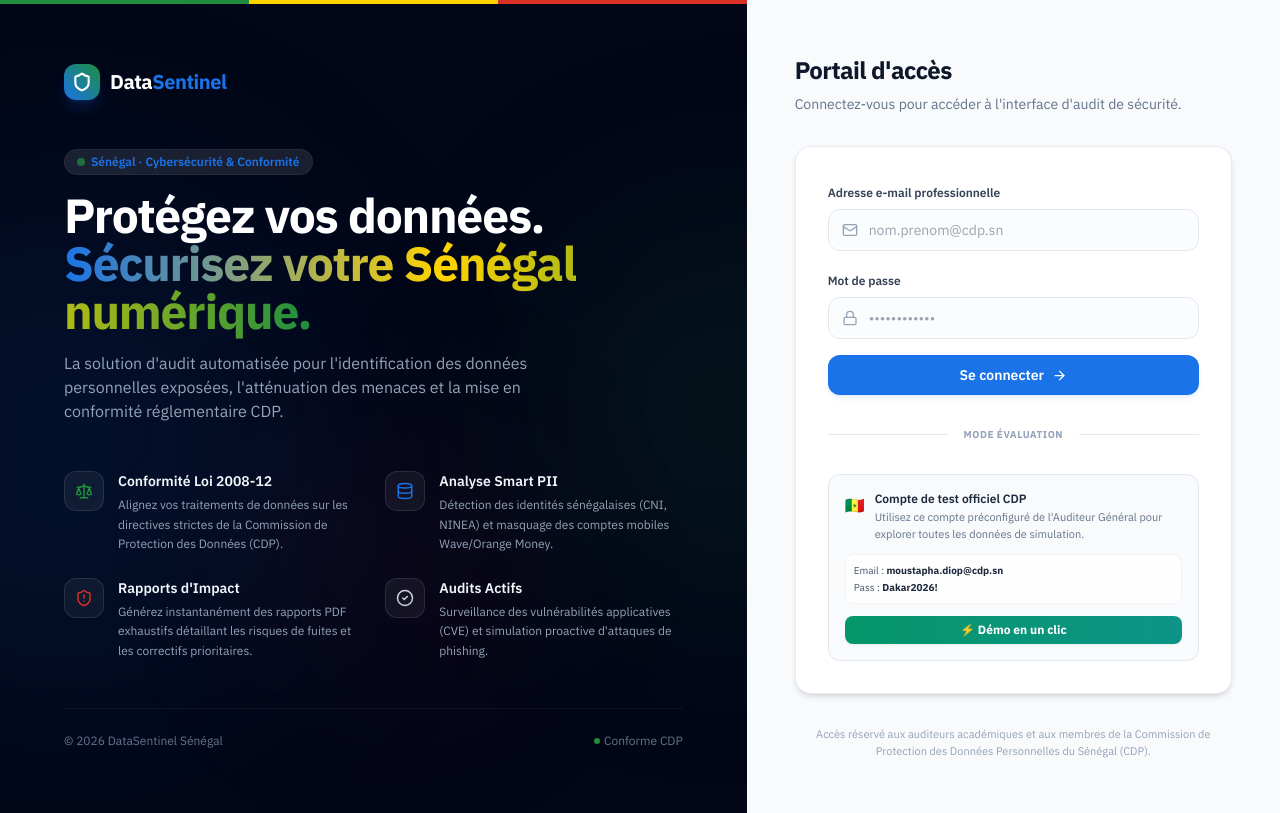
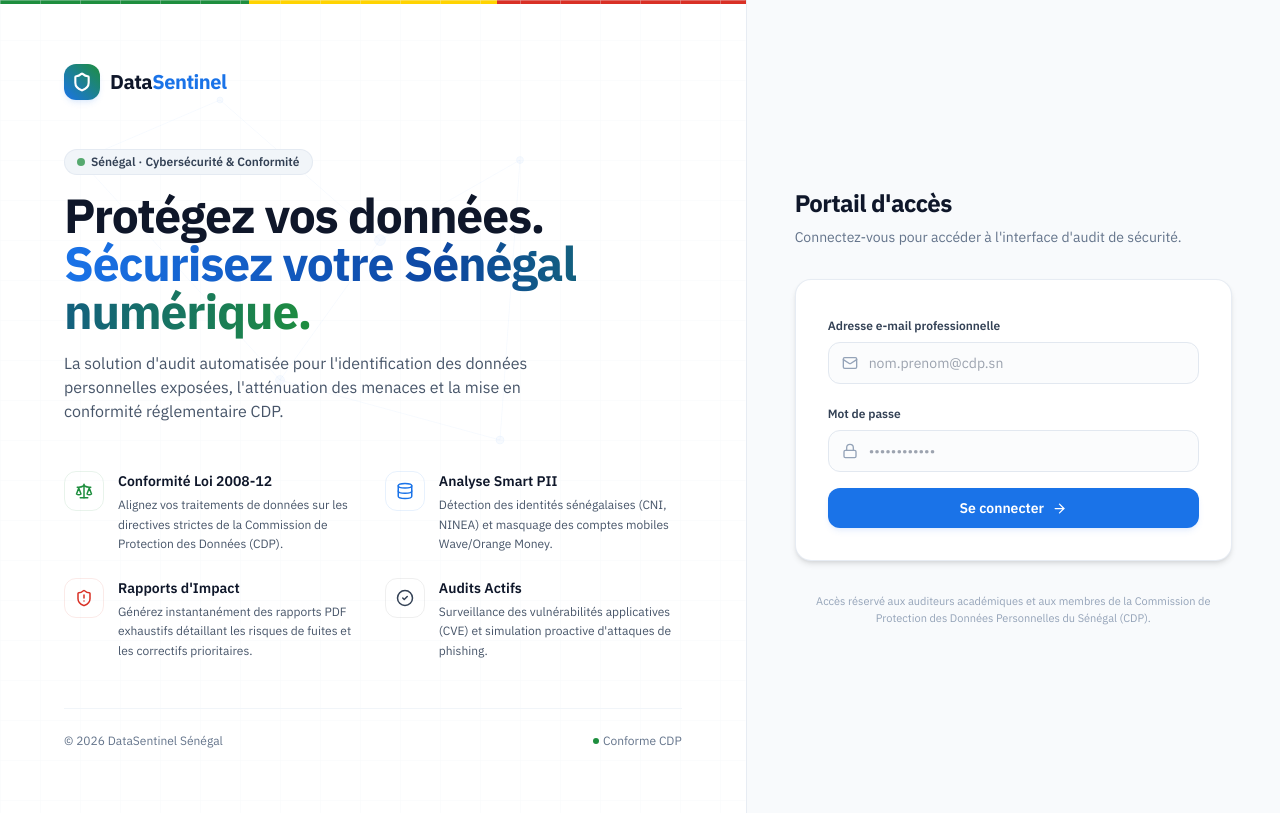
Before and after one commit to emdy13/DataSentinel, a React (Vite) app in the folder frontend/: page / in a window 1280 px wide. Built offline with nearby package versions, Linux system fonts and the light colour scheme.

Commit message:
design: refine login page with white AI grid background and remove testing help cards

```diff
--- a/frontend/src/components/Login.jsx
+++ b/frontend/src/components/Login.jsx
@@ -30,39 +30,17 @@ export default function Login({ onLogin }) {
           role: 'DPO & Auditeur Principal',
           avatarInitials: 'MD'
         })
-      }, 1200)
+      }, 1000)
     } else {
       setError('Identifiants invalides. Veuillez vérifier l\'email ou le mot de passe.')
     }
   }
 
-  const handleAutofill = () => {
-    setEmail(defaultEmail)
-    setPassword(defaultPassword)
-    setError('')
-
-    // Auto-connexion pour une expérience fluide
-    setLoading(true)
-    setTimeout(() => {
-      setLoading(false)
-      onLogin({
-        name: 'Moustapha Diop',
-        email: defaultEmail,
-        role: 'DPO & Auditeur Principal',
-        avatarInitials: 'MD'
-      })
-    }, 800)
-  }
-
   return (
     <div className="min-h-screen flex flex-col md:flex-row bg-[#F8FAFF] overflow-hidden">
 
-      {/* SECTION GAUCHE : PRÉSENTATION & IDENTITÉ VISUELLE SÉNÉGALAISE */}
-      <div className="relative md:w-7/12 bg-slate-950 flex flex-col justify-between p-8 md:p-16 text-white overflow-hidden">
-        {/* Glows d'ambiance décoratifs */}
-        <div className="absolute top-1/4 -left-1/4 w-[500px] h-[500px] rounded-full bg-[#1A73E8]/10 blur-[120px] pointer-events-none" />
-        <div className="absolute bottom-1/4 -right-1/4 w-[400px] h-[400px] rounded-full bg-[#1E8E3E]/10 blur-[100px] pointer-events-none" />
-        <div className="absolute top-1/2 left-1/3 w-[300px] h-[300px] rounded-full bg-[#D93025]/5 blur-[90px] pointer-events-none" />
+      {/* SECTION GAUCHE : PRÉSENTATION DE LA PLATEFORME (FOND BLANC, STYLE PRO & IA) */}
+      <div className="relative md:w-7/12 bg-white flex flex-col justify-between p-8 md:p-16 text-slate-800 border-r border-slate-200/80 overflow-hidden">
 
         {/* Lignes de couleurs discrètes rappelant le drapeau du Sénégal */}
         <div className="absolute top-0 left-0 w-full h-[4px] flex">
@@ -71,12 +49,42 @@ export default function Login({ onLogin }) {
           <div className="w-1/3 h-full bg-[#D93025]" />
         </div>
 
+        {/* Trame de fond géométrique & Connexions IA ultra-subtiles */}
+        <div className="absolute inset-0 opacity-[0.6] pointer-events-none select-none">
+          <svg className="w-full h-full" xmlns="http://www.w3.org/2000/svg">
+            <defs>
+              <pattern id="grid" width="40" height="40" patternUnits="userSpaceOnUse">
+                <path d="M 40 0 L 0 0 0 40" fill="none" stroke="#F1F5F9" strokeWidth="1" />
+              </pattern>
+            </defs>
+            <rect width="100%" height="100%" fill="url(#grid)" />
+
+            {/* Lignes et nœuds de réseau IA légers */}
+            <g stroke="#1A73E8" strokeWidth="0.8" strokeOpacity="0.08" fill="#1A73E8" fillOpacity="0.06">
+              <line x1="80" y1="160" x2="220" y2="100" />
+              <line x1="220" y1="100" x2="380" y2="240" />
+              <line x1="80" y1="160" x2="280" y2="380" />
+              <line x1="280" y1="380" x2="380" y2="240" />
+              <line x1="380" y1="240" x2="520" y2="160" />
+              <line x1="280" y1="380" x2="500" y2="440" />
+              <line x1="520" y1="160" x2="500" y2="440" />
+
+              <circle cx="80" cy="160" r="4.5" />
+              <circle cx="220" cy="100" r="3" />
+              <circle cx="380" cy="240" r="5.5" />
+              <circle cx="280" cy="380" r="4.5" />
+              <circle cx="520" cy="160" r="3.5" />
+              <circle cx="500" cy="440" r="4" />
+            </g>
+          </svg>
+        </div>
+
         {/* En-tête / Logo */}
         <div className="relative z-10 flex items-center gap-2.5">
-          <div className="w-9 h-9 rounded-xl bg-gradient-to-tr from-[#1A73E8] to-[#1E8E3E] flex items-center justify-center shadow-lg shadow-[#1A73E8]/20">
+          <div className="w-9 h-9 rounded-xl bg-gradient-to-tr from-[#1A73E8] to-[#1E8E3E] flex items-center justify-center shadow-md shadow-[#1A73E8]/10">
             <Shield size={20} color="white" strokeWidth={2.5} />
           </div>
-          <span className="text-xl font-bold tracking-tight">
+          <span className="text-xl font-bold tracking-tight text-slate-900">
             Data<span className="text-[#1A73E8]">Sentinel</span>
           </span>
         </div>
@@ -84,17 +92,17 @@ export default function Login({ onLogin }) {
         {/* Cœur de la présentation */}
         <div className="relative z-10 my-auto py-12 space-y-8 max-w-2xl">
           <div className="space-y-4">
-            <span className="inline-flex items-center gap-1.5 px-3 py-1 bg-white/10 rounded-full text-xs font-semibold text-[#1A73E8] border border-white/5 backdrop-blur-md">
+            <span className="inline-flex items-center gap-1.5 px-3 py-1 bg-[#F1F5F9] border border-slate-200/80 rounded-full text-xs font-semibold text-slate-700">
               <span className="w-2 h-2 rounded-full bg-[#1E8E3E] inline-block animate-pulse" />
               Sénégal · Cybersécurité & Conformité
             </span>
-            <h1 className="text-3xl md:text-4xl lg:text-5xl font-extrabold tracking-tight leading-tight">
+            <h1 className="text-3xl md:text-4xl lg:text-5xl font-extrabold tracking-tight leading-tight text-slate-900">
               Protégez vos données. <br />
-              <span className="bg-gradient-to-r from-[#1A73E8] via-[#FFD300] to-[#1E8E3E] bg-clip-text text-transparent">
+              <span className="bg-gradient-to-r from-[#1A73E8] via-[#0D47A1] to-[#1E8E3E] bg-clip-text text-transparent">
                 Sécurisez votre Sénégal numérique.
               </span>
             </h1>
-            <p className="text-slate-400 text-sm md:text-base max-w-lg leading-relaxed">
+            <p className="text-slate-600 text-sm md:text-base max-w-lg leading-relaxed">
               La solution d'audit automatisée pour l'identification des données personnelles exposées, l'atténuation des menaces et la mise en conformité réglementaire CDP.
             </p>
           </div>
@@ -103,48 +111,48 @@ export default function Login({ onLogin }) {
           <div className="grid grid-cols-1 sm:grid-cols-2 gap-6 pt-4">
 
             <div className="flex gap-3.5">
-              <div className="w-10 h-10 rounded-xl bg-white/5 border border-white/10 flex items-center justify-center flex-shrink-0 text-[#1E8E3E]">
+              <div className="w-10 h-10 rounded-xl bg-[#1E8E3E]/8 flex items-center justify-center flex-shrink-0 text-[#1E8E3E] border border-[#1E8E3E]/10">
                 <Scale size={18} />
               </div>
               <div>
-                <h3 className="font-semibold text-sm text-slate-100">Conformité Loi 2008-12</h3>
-                <p className="text-xs text-slate-400 mt-1 leading-relaxed">
+                <h3 className="font-semibold text-sm text-slate-900">Conformité Loi 2008-12</h3>
+                <p className="text-xs text-slate-600 mt-1 leading-relaxed">
                   Alignez vos traitements de données sur les directives strictes de la Commission de Protection des Données (CDP).
                 </p>
               </div>
             </div>
 
             <div className="flex gap-3.5">
-              <div className="w-10 h-10 rounded-xl bg-white/5 border border-white/10 flex items-center justify-center flex-shrink-0 text-[#1A73E8]">
+              <div className="w-10 h-10 rounded-xl bg-[#1A73E8]/8 flex items-center justify-center flex-shrink-0 text-[#1A73E8] border border-[#1A73E8]/10">
                 <Database size={18} />
               </div>
               <div>
-                <h3 className="font-semibold text-sm text-slate-100">Analyse Smart PII</h3>
-                <p className="text-xs text-slate-400 mt-1 leading-relaxed">
+                <h3 className="font-semibold text-sm text-slate-900">Analyse Smart PII</h3>
+                <p className="text-xs text-slate-600 mt-1 leading-relaxed">
                   Détection des identités sénégalaises (CNI, NINEA) et masquage des comptes mobiles Wave/Orange Money.
                 </p>
               </div>
             </div>
 
             <div className="flex gap-3.5">
-              <div className="w-10 h-10 rounded-xl bg-white/5 border border-white/10 flex items-center justify-center flex-shrink-0 text-[#D93025]">
+              <div className="w-10 h-10 rounded-xl bg-[#D93025]/8 flex items-center justify-center flex-shrink-0 text-[#D93025] border border-[#D93025]/10">
                 <ShieldAlert size={18} />
               </div>
               <div>
-                <h3 className="font-semibold text-sm text-slate-100">Rapports d'Impact</h3>
-                <p className="text-xs text-slate-400 mt-1 leading-relaxed">
+                <h3 className="font-semibold text-sm text-slate-900">Rapports d'Impact</h3>
+                <p className="text-xs text-slate-600 mt-1 leading-relaxed">
                   Générez instantanément des rapports PDF exhaustifs détaillant les risques de fuites et les correctifs prioritaires.
                 </p>
               </div>
             </div>
 
             <div className="flex gap-3.5">
-              <div className="w-10 h-10 rounded-xl bg-white/5 border border-white/10 flex items-center justify-center flex-shrink-0 text-slate-300">
+              <div className="w-10 h-10 rounded-xl bg-[#5F6368]/8 flex items-center justify-center flex-shrink-0 text-slate-700 border border-[#5F6368]/10">
                 <CheckCircle2 size={18} />
               </div>
               <div>
-                <h3 className="font-semibold text-sm text-slate-100">Audits Actifs</h3>
-                <p className="text-xs text-slate-400 mt-1 leading-relaxed">
+                <h3 className="font-semibold text-sm text-slate-900">Audits Actifs</h3>
+                <p className="text-xs text-slate-600 mt-1 leading-relaxed">
                   Surveillance des vulnérabilités applicatives (CVE) et simulation proactive d'attaques de phishing.
                 </p>
               </div>
@@ -154,7 +162,7 @@ export default function Login({ onLogin }) {
         </div>
 
         {/* Bas de page / Footer gauche */}
-        <div className="relative z-10 flex items-center justify-between text-xs text-slate-500 pt-6 border-t border-white/5">
+        <div className="relative z-10 flex items-center justify-between text-xs text-slate-500 pt-6 border-t border-slate-100">
           <span>© 2026 DataSentinel Sénégal</span>
           <span className="flex items-center gap-1">
             <span className="w-1.5 h-1.5 rounded-full bg-[#1E8E3E]" />
@@ -233,37 +241,6 @@ export default function Login({ onLogin }) {
                 )}
               </button>
             </form>
-
-            <div className="relative flex py-2 items-center text-slate-300">
-              <div className="flex-1 border-t border-slate-200"></div>
-              <span className="flex-shrink mx-4 text-[10px] font-bold uppercase tracking-wider text-slate-400">Mode Évaluation</span>
-              <div className="flex-1 border-t border-slate-200"></div>
-            </div>
-
-            {/* Carte d'accès Démo rapide */}
-            <div className="p-4 rounded-xl bg-slate-50 border border-slate-200 flex flex-col gap-3">
-              <div className="flex items-start gap-2.5">
-                <span className="text-base mt-0.5 select-none">🇸🇳</span>
-                <div>
-                  <p className="text-xs font-semibold text-slate-800">Compte de test officiel CDP</p>
-                  <p className="text-[11px] text-slate-500 mt-0.5">
-                    Utilisez ce compte préconfiguré de l'Auditeur Général pour explorer toutes les données de simulation.
-                  </p>
-                </div>
-              </div>
-              <div className="bg-white/80 p-2 rounded-lg border border-slate-200/50 text-[10px] font-mono text-slate-600 flex flex-col gap-0.5">
-                <div>Email : <span className="font-bold text-slate-800">{defaultEmail}</span></div>
-                <div>Pass  : <span className="font-bold text-slate-800">{defaultPassword}</span></div>
-              </div>
-              <button
-                onClick={handleAutofill}
-                disabled={loading}
-                className="w-full py-1.5 px-3 bg-gradient-to-r from-emerald-600 to-teal-600 hover:from-emerald-700 hover:to-teal-700 text-white text-xs font-bold rounded-lg transition-colors flex items-center justify-center gap-1 disabled:opacity-75 shadow-sm shadow-emerald-600/10"
-              >
-                ⚡ Démo en un clic
-              </button>
-            </div>
-
           </div>
 
           <p className="text-[11px] text-slate-400 text-center">
```
